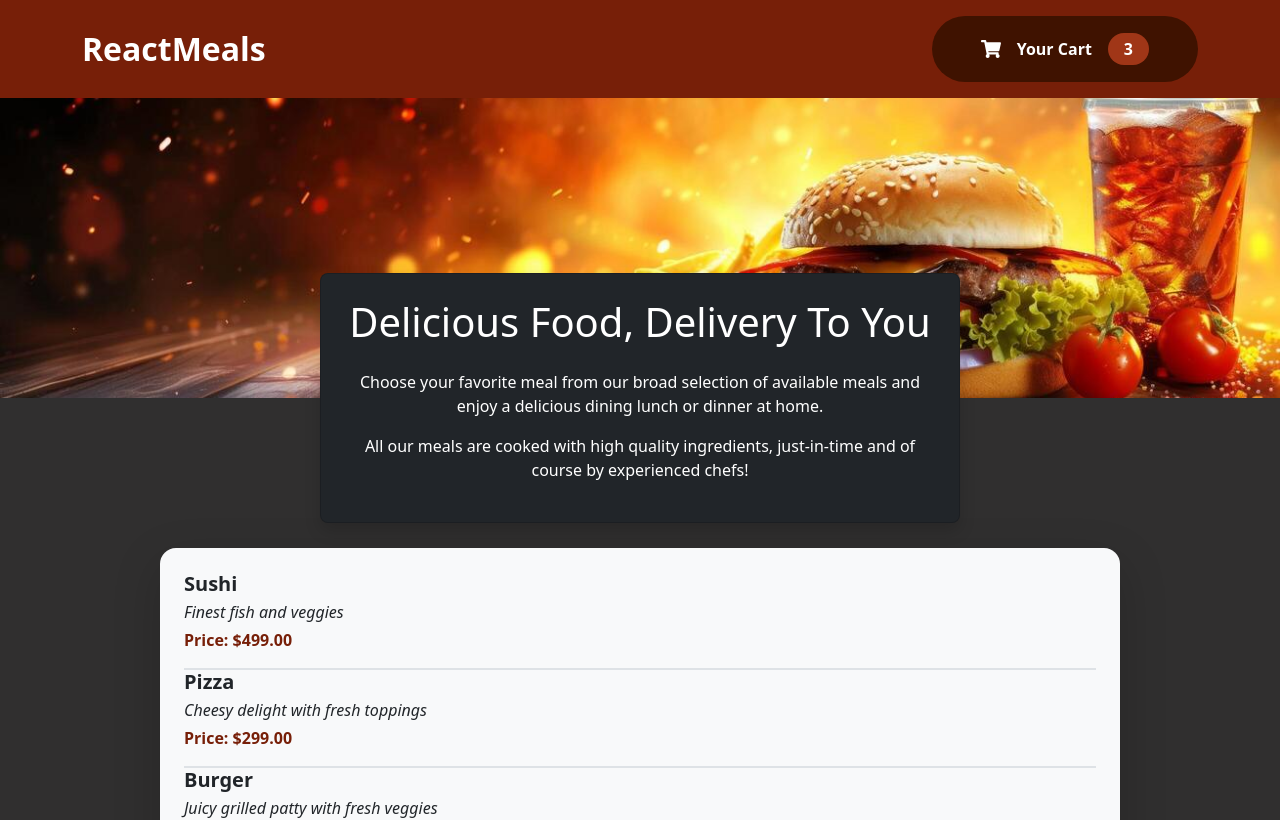
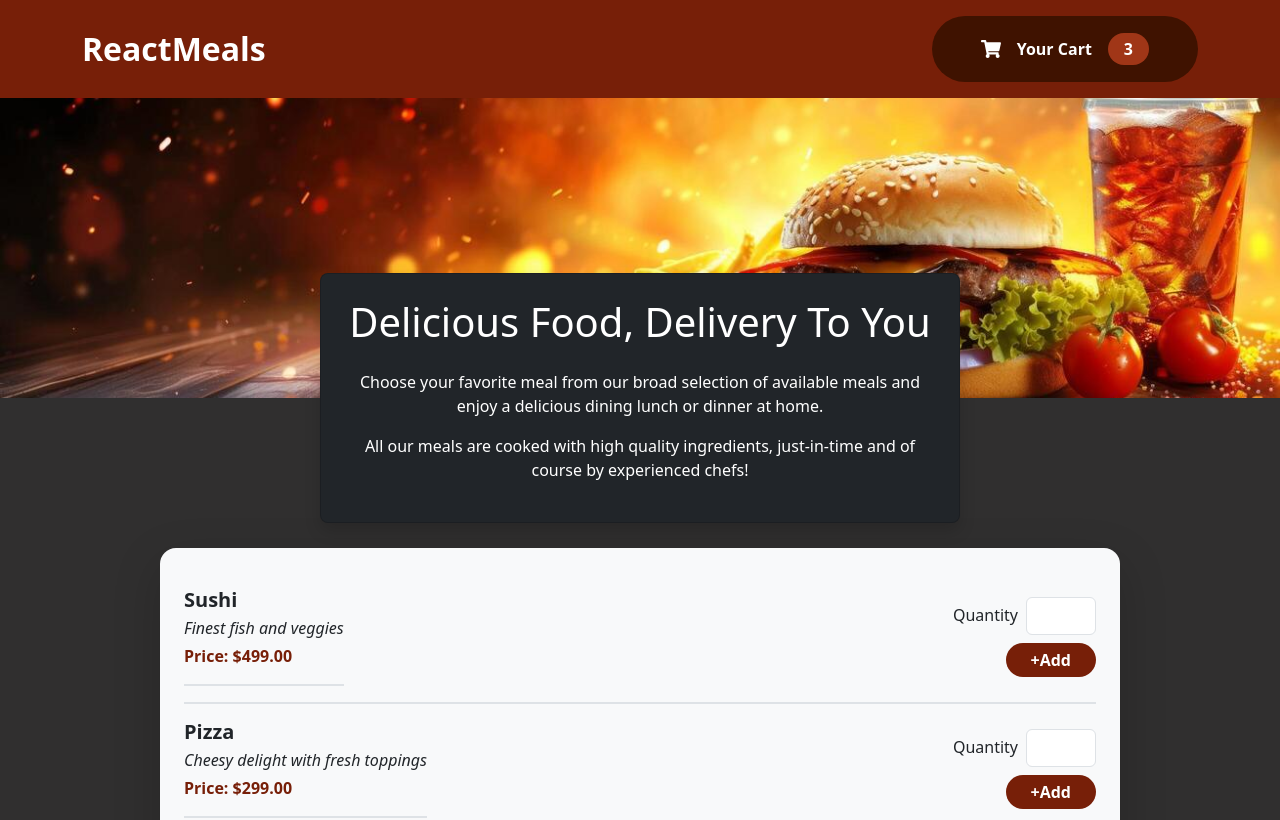
Before and after one commit to kashishkushwaha09/restaurant-sharpener, a React (Vite) app: page / in a window 1280 px wide. Shown: the top 820 px of the page. Built offline with nearby package versions, Linux system fonts and the light colour scheme.

Commit message:
Adding a Form

```diff
--- /dev/null
+++ b/src/components/Meals/MealItem.jsx
@@ -0,0 +1,35 @@
+import React from 'react'
+
+const MealItem = ({ meal }) => {
+    return (
+        <div className="border-bottom border-2 py-3 d-flex justify-content-between align-items-center">
+
+            {/* Left side */}
+            <div key={meal.id} className='border-2 border-bottom'>
+                <h5 className='mb-1 fw-bold'>{meal.name}</h5>
+                <p className='fst-italic mb-1'>{meal.description}</p>
+                <p className='amount fw-semibold'>Price: ${meal.price.toFixed(2)}</p>
+            </div>
+            {/* Right side */}
+            <form className="d-flex flex-column align-items-end gap-2">
+                <div className='d-flex gap-2 align-items-center'> <h6 className='mb-0'>Quantity</h6>
+                    <input
+                        type="number"
+                        min="1"
+                        max="100"
+
+                        className="form-control"
+                        style={{ width: "70px" }}
+                    />
+                </div>
+
+                <button className="btn add-btn fw-semibold rounded-pill px-4 py-1" type="submit">
+                    +Add
+                </button>
+
+            </form>
+        </div>
+    )
+}
+
+export default MealItem
--- a/src/components/Meals/MealsList.jsx
+++ b/src/components/Meals/MealsList.jsx
@@ -1,15 +1,13 @@
 import React from 'react'
 import { DUMMY_MEALS } from '../../data/dummy-meal'
+import MealItem from './MealItem'
 
 const MealsList = () => {
   return (
     <div className='bg-light shadow-lg p-4 rounded-4 w-75 mx-auto'  style={{marginTop: "150px"}}>
         {DUMMY_MEALS.map((meal) => (
-            <div key={meal.id} className='border-2 border-bottom'>
-                <h5 className='mb-1 fw-bold'>{meal.name}</h5>
-                <p className='fst-italic mb-1'>{meal.description}</p>
-                <p className='amount fw-semibold'>Price: ${meal.price.toFixed(2)}</p>
-            </div>
+             <MealItem key={meal.id} meal={meal}/>
+
         ))}
     </div>
   )
--- a/src/index.css
+++ b/src/index.css
@@ -4,3 +4,8 @@ body{
 .amount{
     color:#771f08;
 }
+
+.add-btn{
+    background-color: #771f08 !important;
+    color: white !important;
+}
```
